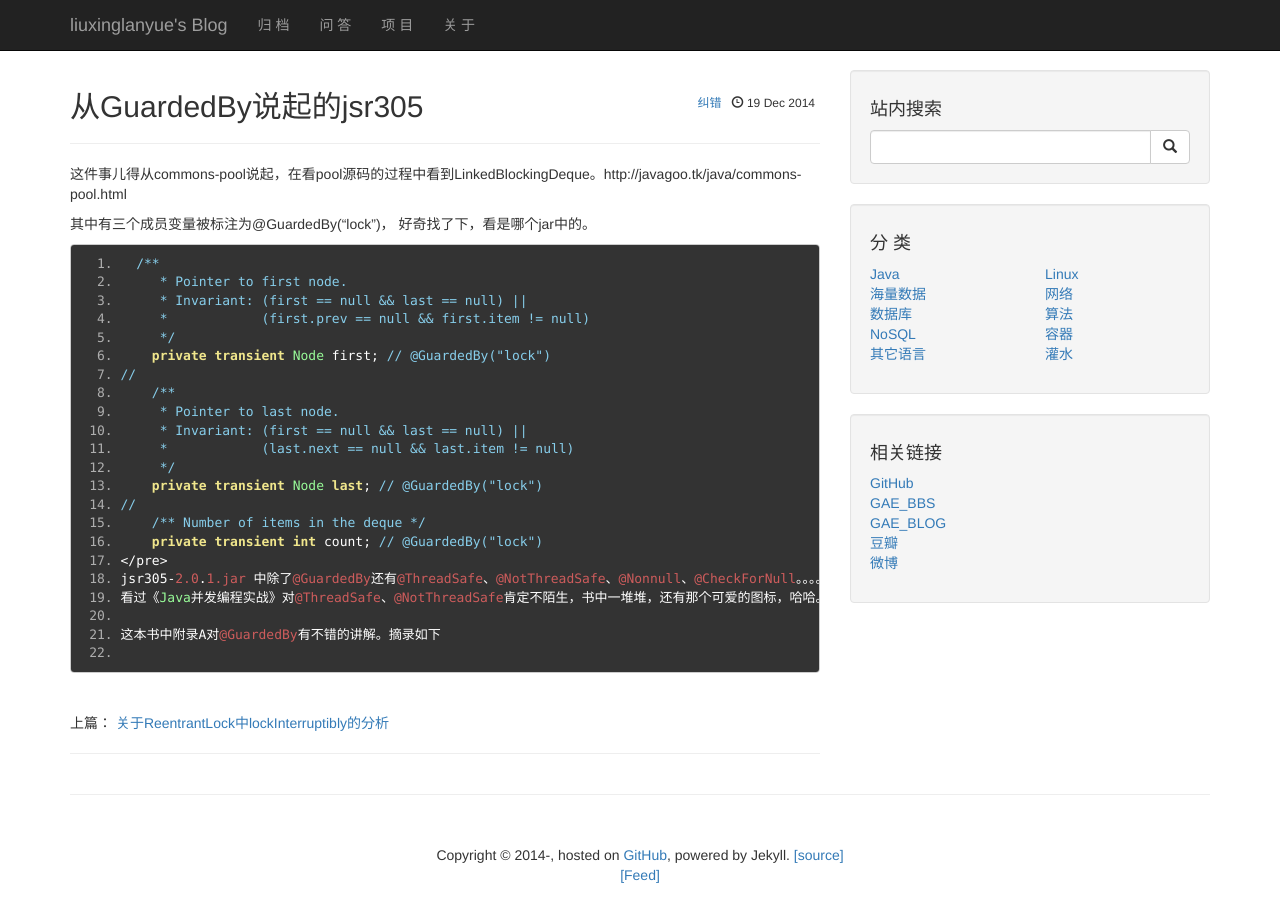
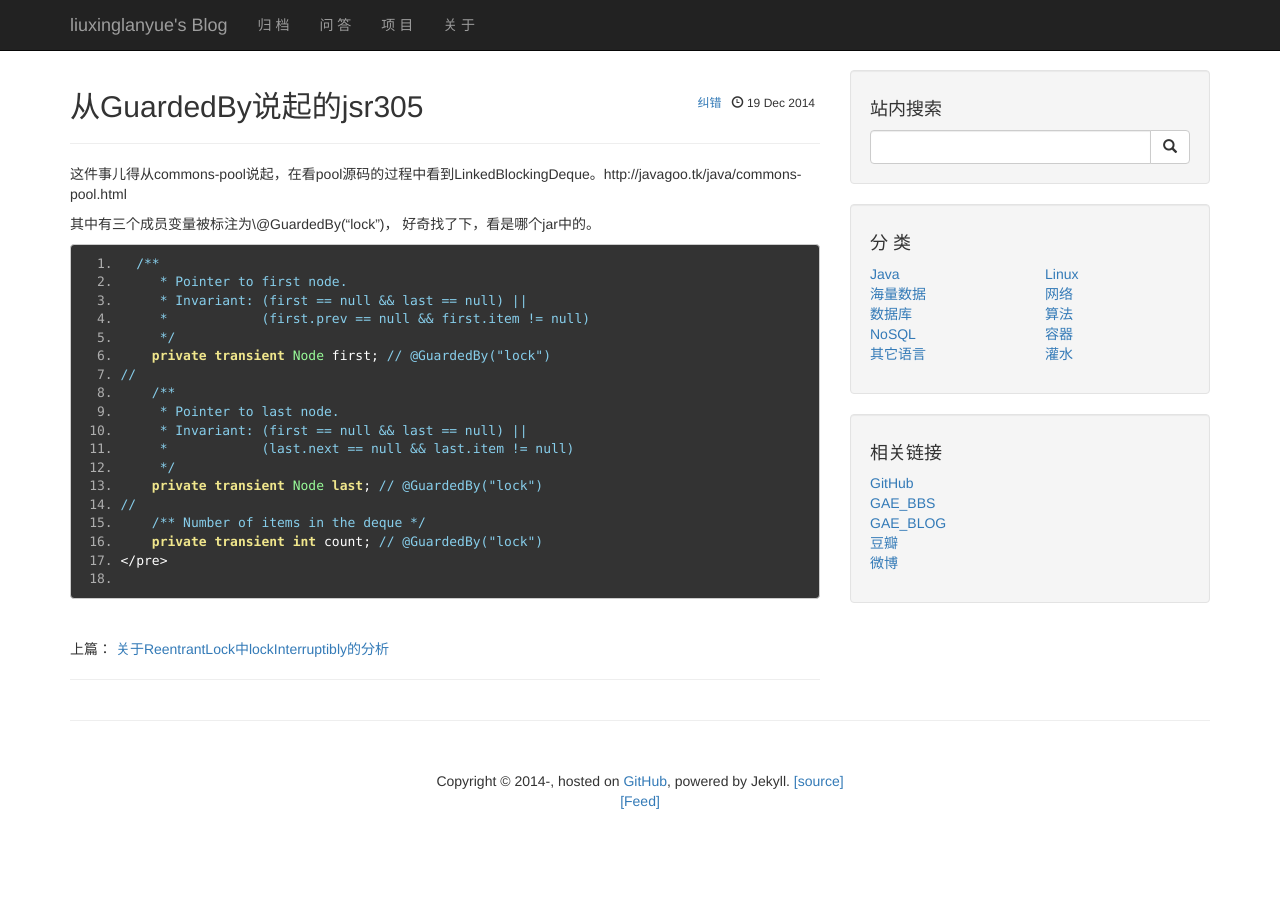
Before and after one commit to liuxinglanyue/blog, a Jekyll site: the page built from _posts/2014-12-19-thread-GuardedBy.markdown, in a window 1280 px wide and 945 px high. Shown: the top 922 px of the window. Built offline with Jekyll 4.4.1, drawn with Linux system fonts in a browser that asks for light colours; nearby versions of some CDN libraries; Markdown is read by kramdown in place of the engine named in the settings; comment, search, counter and statistics services are not loaded.

Commit message:
Update 2014-12-19-thread-GuardedBy.markdown

```diff
--- a/_posts/2014-12-19-thread-GuardedBy.markdown
+++ b/_posts/2014-12-19-thread-GuardedBy.markdown
@@ -7,7 +7,7 @@ tags: [thread,threadSafe,guardedBy,jsr305]
 
 这件事儿得从commons-pool说起，在看pool源码的过程中看到LinkedBlockingDeque。http://javagoo.tk/java/commons-pool.html
 
-其中有三个成员变量被标注为@GuardedBy("lock")， 好奇找了下，看是哪个jar中的。
+其中有三个成员变量被标注为\@GuardedBy("lock")， 好奇找了下，看是哪个jar中的。
 <pre class="prettyPrint">
   /**
      * Pointer to first node.
@@ -26,7 +26,3 @@ tags: [thread,threadSafe,guardedBy,jsr305]
     /** Number of items in the deque */
     private transient int count; // @GuardedBy("lock")
 </pre>
-jsr305-2.0.1.jar 中除了@GuardedBy还有@ThreadSafe、@NotThreadSafe、@Nonnull、@CheckForNull。。。。。
-看过《Java并发编程实战》对@ThreadSafe、@NotThreadSafe肯定不陌生，书中一堆堆，还有那个可爱的图标，哈哈。
-
-这本书中附录A对@GuardedBy有不错的讲解。摘录如下
```
